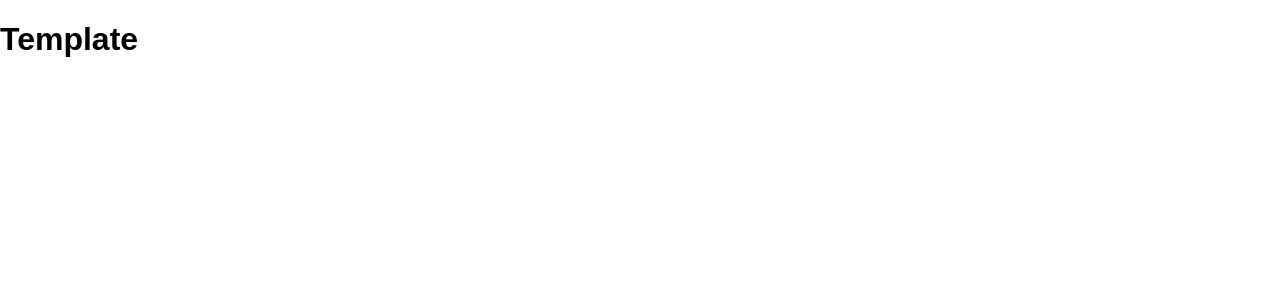
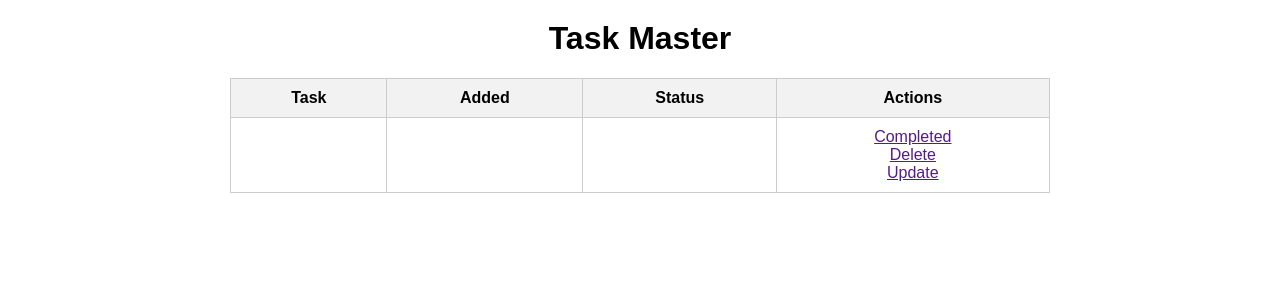
Before and after one commit to rahul5r/To-Do-List-Flask-App, a Flask app: page / in a window 1280 px wide. Before the commit the part shown is almost empty. Shown: the top 300 px of the page. Run offline with Flask 3, Linux system fonts and the light colour scheme.

Commit message:
Formatted the Table

```diff
--- a/static/css/main.css
+++ b/static/css/main.css
@@ -2,3 +2,33 @@ body {
     margin: 0;
     font-family: sans-serif;
 }
+
+.container {
+    width: 80%;
+    margin: 0 auto;
+    text-align: center;
+}
+
+.header, .page-title {
+    text-align: center;
+    margin-top: 20px;
+    font-family: Arial, sans-serif;
+}
+
+.task-table {
+    margin: 20px auto;
+    border-collapse: collapse;
+    width: 80%;
+    font-family: Arial, sans-serif;
+}
+
+.task-table th,
+.task-table td {
+    border: 1px solid #ccc;
+    padding: 10px;
+    text-align: center;
+}
+
+.task-table th {
+    background-color: #f2f2f2;
+}
--- a/templates/base.html
+++ b/templates/base.html
@@ -3,6 +3,7 @@
 <head>
     <meta charset="UTF-8">
     <meta name="viewport" content="width=device-width, initial-scale=1.0">
+    <meta http-equiv="X-UA-Compatible" content="ie=edge">
     <link rel="stylesheet" href="{{ url_for('static', filename='css/main.css') }}">
     {% block head %} {% endblock %}
 </head>
--- a/templates/index.html
+++ b/templates/index.html
@@ -1,9 +1,30 @@
 {% extends 'base.html' %}
 
 {% block head %}
-<h1>Template </h1>
+<h1 class="header">Task Master</h1>
+
 {% endblock %}
 
 {% block body %}
+<div class="container">
+    <table class="task-table">
+        <tr>
+            <th>Task</th>
+            <th>Added</th>
+            <th>Status</th>
+            <th>Actions</th>
+        </tr>
 
+        <tr>
+            <td></td>
+            <td></td>
+            <td></td>
+            <td>
+                <a href="">Completed</a><br>
+                <a href="">Delete</a><br>
+                <a href="">Update</a>
+            </td>
+        </tr>
+    </table>
+</div>
 {% endblock %}
```
